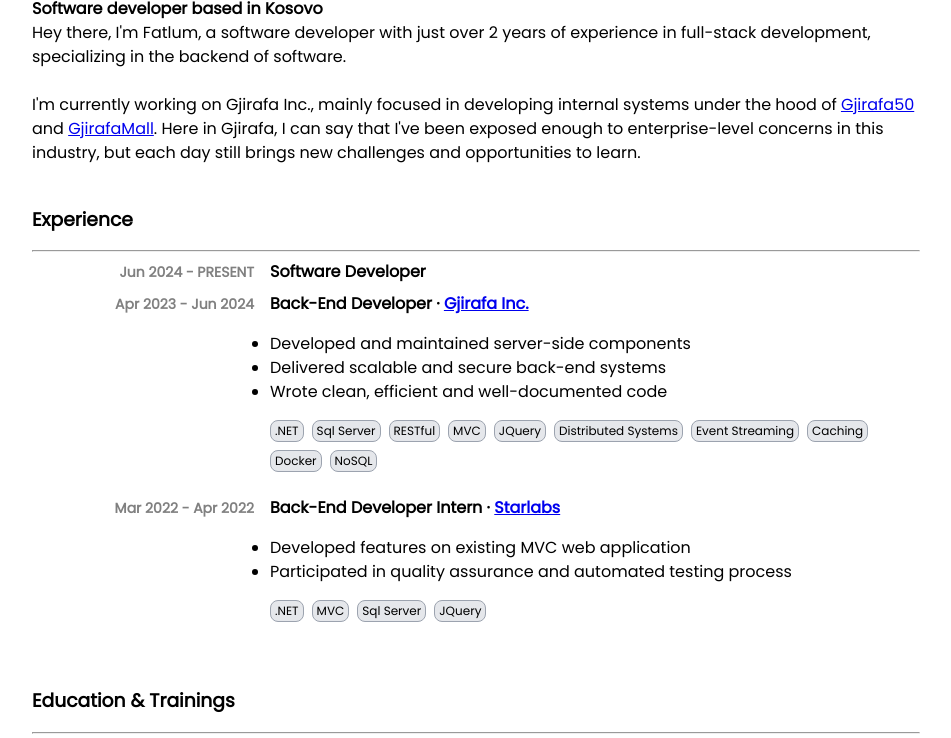
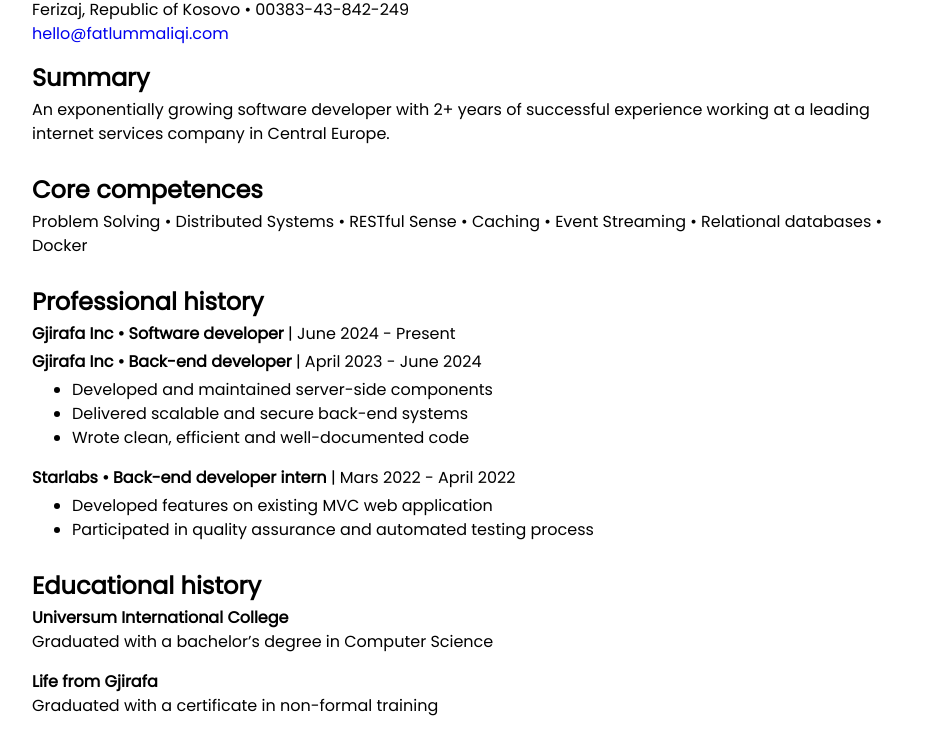
Before and after one commit to fatlummaliqi/Portfolio, a plain HTML site: page index.html in a window 1280 px wide. Shown: the part 97-835 px from the top of the page, without its empty margins (164-1115 px from the left). Drawn offline with Linux system fonts and the light colour scheme.

Commit message:
Restructure content

```diff
--- a/index.html
+++ b/index.html
@@ -31,140 +31,39 @@
             font-family: "Poppins", sans-serif;
         }
 
-        p {
-            margin: 0;
-        }
-
-        .skills-container {
-            margin-top: 4px;
-            display: flex;
-            gap: 8px;
-            flex-wrap: wrap;
-        }
-
-        .skill {
-            background-color: #e5e7eb;
-            border: 1px solid #9ca3af;
-            border-radius: 8px;
-            padding: 4px;
-            font-size: 12px;
-            line-height: 12px;
-        }
-
-        section {
-            display: flex;
-            gap: 16px;
-            margin-bottom: 24px;
-        }
-
-        .section-time-range {
-            min-width: 25%;
-            text-align: right;
-            font-size: 14px;
-            color: gray;
-        }
-
-        @media (max-width:480px) {
-            section {
-                display: flex;
-                flex-direction: column;
-                gap: 4px;
-                margin-bottom: 30px;
-            }
-
-            .text {
-                font-size: 14px;
-                line-height: 18px;
-            }
+        a {
+            text-decoration: none;
         }
     </style>
-</head>
+<body>
+    <h1>Fatlum Maliqi</h1>
+    <p>Ferizaj, Republic of Kosovo • 00383-43-842-249 <br><a href="mailto:hello@fatlummaliqi.com">hello@fatlummaliqi.com</a></p>
 
-<body>
-    <h2>Hi, I'm Fatlum Maliqi</h2>
-    <div style="display: flex; justify-content: space-between; align-items: center;">
-    </div>
-    <p><b>Software developer based in Kosovo</b></p>
+    <h2 style="margin-bottom:8px;">Summary</h2>
+    <p style="margin-top: 0px;margin-bottom:32px;">An exponentially growing software developer with 2+ years of successful experience working at a leading internet services company in Central Europe.</p>
 
-    <p>Hey there, I'm Fatlum, a software developer with just over 2 years of experience in full-stack development, specializing in the backend of software. <br><br> I'm currently working on Gjirafa Inc., mainly focused in developing internal systems under the hood of <a href="https://gjirafa50.com">Gjirafa50</a> and <a href="https://gjirafamall.com">GjirafaMall</a>. Here in Gjirafa, I can say that I've been exposed enough to enterprise-level concerns in this industry, but each day still brings new challenges and opportunities to learn. </p>
+    <h2 style="margin-bottom:8px;">Core competences</h2>
+    <p style="margin-top: 0px;margin-bottom:32px;">Problem Solving • Distributed Systems • RESTful Sense • Caching • Event Streaming • Relational databases • Docker</p>
 
-    <br>
-    <h3>Experience</h3>
-    <hr>
-    <div class="sections-container">
-        <section style="margin-bottom: 0px;">
-            <p class="section-time-range"><b>Jun 2024 - PRESENT</b></p>
-            <div>
-                <h4 style="margin: 0 0 8px 0;">Software Developer</h4>
-            </div>
-        </section>
-        <section>
-            <p class="section-time-range"><b>Apr 2023 - Jun 2024</b></p>
-            <div>
-                <h4 style="margin: 0 0 8px 0;">Back-End Developer · <a target="_blank" href="https://www.aboutgjirafa.com">Gjirafa Inc.</a></h4>
-                <ul style="padding-left: 0px;">
+    <h2 style="margin-bottom:8px;">Professional history</h2>
+    <p style="margin: 0 0 4px 0;"><b>Gjirafa Inc • Software developer</b> | June 2024 - Present</p>
+    <p style="margin: 0 0 4px 0;"><b>Gjirafa Inc • Back-end developer</b> | April 2023 - June 2024</p>
+    <ul style="margin: 0 0 16px 0;">
         <li>Developed and maintained server-side components</li>
         <li>Delivered scalable and secure back-end systems</li>
         <li>Wrote clean, efficient and well-documented code</li>
     </ul>
-                <div class="skills-container">
-                    <p class="skill">.NET</p>
-                    <p class="skill">Sql Server</p>
-                    <p class="skill">RESTful</p>
-                    <p class="skill">MVC</p>
-                    <p class="skill">JQuery</p>
-                    <p class="skill">Distributed Systems</p>
-                    <p class="skill">Event Streaming</p>
-                    <p class="skill">Caching</p>
-                    <p class="skill">Docker</p>
-                    <p class="skill">NoSQL</p>
-                </div>
-            </div>
-        </section>
-        <section>
-            <p class="section-time-range"><b>Mar 2022 - Apr 2022</b></p>
-            <div>
-                <h4 style="margin: 0 0 8px 0;">Back-End Developer Intern · <a target="_blank" href="https://www.starlabs.dev">Starlabs</a></h4>
-                <ul style="padding-left: 0px;">
+
+    <p style="margin: 0 0 4px 0;"><b>Starlabs • Back-end developer intern</b> | Mars 2022 - April 2022</p>
+    <ul style="margin: 0 0 32px 0;">
         <li>Developed features on existing MVC web application</li>
         <li>Participated in quality assurance and automated testing process</li>
     </ul>
-                <div class="skills-container">
-                    <p class="skill">.NET</p>
-                    <p class="skill">MVC</p>
-                    <p class="skill">Sql Server</p>
-                    <p class="skill">JQuery</p>
-                </div>
-            </div>
-        </section>
-    </div>
 
-    <br>
-    <h3>Education & Trainings</h3>
-    <hr>
-    <div class="sections-container">
-        <div style="margin-bottom: 16px;">
-            <p style="font-size:18px;"><b>Universum International College</b></p>
-            <p>Graduated with a bachelor’s degree in Computer Science</p>
-        </div>
-        <div style="margin-bottom: 16px;">
-            <p style="font-size:18px;"><b>Life from Gjirafa</b></p>
-            <p>Graduated with a certificate in non-formal training</p>
-        </div>
-    </div>
+    <h2 style="margin-bottom:8px;">Educational history</h2>
+    <p style="margin: 0 0 16px 0;"><b>Universum International College</b> <br>Graduated with a bachelor’s degree in Computer Science</p>
+    <p style="margin: 0 0 32px 0;"><b>Life from Gjirafa</b> <br>Graduated with a certificate in non-formal training</p>
 
-
-    <br>
-    <h3>Side projects & stuff</h3>
-    <hr>
-    <ul>
-        <li class="text" style="margin-bottom: 8px;"><b>Rrufeja</b> - A standalone SaaS MVC application providing a way of creating and maintaing web based catalogs accessible via QR code. The idea behind this, is that anyone can register and choose a subscription based bundle of features, to create a catalog, maintain it and also view insights if there's any impression made.</li>
-        <li class="text" style="margin-bottom: 8px;"><b>Google Foobar</b> - Selected by Google to participate in the exclusive, invitation-only Foobar coding challenge, designed to identify and recruit top programming talent. Solved complex algorithmic problems using Java, demonstrating advanced problem-solving skills, proficiency in data structures, and deep understanding of algorithms. This took place on September 2023.</li>
-        <li class="text" style="margin-bottom: 8px;"><b>Price Aggregator</b> - A highly scalable distributed system consisting of client application, restful api and three background services for three different purposes. The idea behind this, is to serve products to customers from a variety range of ecommrce sites. All this done by crawling these sites periodically and indexing these products in a NoSQL database for a better searching experience.</li>
-    </ul>
-
-    <br>
-    <br>
     <a style="text-decoration: none;" href="https://www.linkedin.com/in/fatlum-maliqi-bb8976204" target="_blank">
         <svg xmlns="http://www.w3.org/2000/svg" x="0px" y="0px" width="24" height="24" viewBox="0 0 50 50">
             <path d="M41,4H9C6.24,4,4,6.24,4,9v32c0,2.76,2.24,5,5,5h32c2.76,0,5-2.24,5-5V9C46,6.24,43.76,4,41,4z M17,20v19h-6V20H17z M11,14.47c0-1.4,1.2-2.47,3-2.47s2.93,1.07,3,2.47c0,1.4-1.12,2.53-3,2.53C12.2,17,11,15.87,11,14.47z M39,39h-6c0,0,0-9.26,0-10 c0-2-1-4-3.5-4.04h-0.08C27,24.96,26,27.02,26,29c0,0.91,0,10,0,10h-6V20h6v2.56c0,0,1.93-2.56,5.81-2.56 c3.97,0,7.19,2.73,7.19,8.26V39z"></path>
@@ -176,6 +75,5 @@
         </svg>
     </a>
 
-    <a href="mailto:hello@fatlummaliqi.com" style="float:right;">hello@fatlummaliqi.com</a>
 </body>
 </html>
```
Lines whose indentation alone changed are shown as unchanged.
